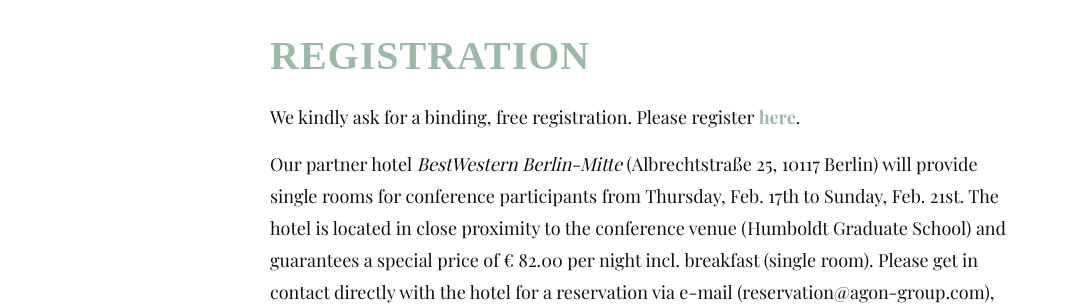
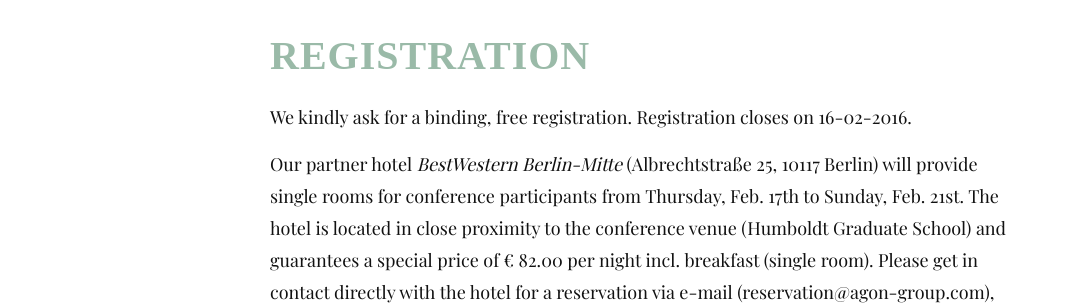
Before and after one commit to hu-bwg/website-zeichen-und-symbole, a Jekyll site: the page built from src/en/03_registration.md, in a window 1280 px wide. Shown: the part 423-728 px from the top of the page, without its empty margins (0-1072 px from the left). Built offline with Jekyll 4.4.1, drawn with Linux system fonts in a browser that asks for light colours; nearby versions of some CDN libraries; some web fonts are replaced.

Commit message:
REg closed

```diff
--- a/src/en/03_registration.md
+++ b/src/en/03_registration.md
@@ -6,7 +6,7 @@ language: en
 
 # Registration
 
-We kindly ask for a binding, free registration. Please register __[here](https://www.interdisciplinary-laboratory.hu-berlin.de/en/registration-form-conference-signs-and-symbols-2015)__.
+We kindly ask for a binding, free registration. Registration closes on 16-02-2016.
 
 Our partner hotel _BestWestern Berlin-Mitte_ (Albrechtstraße 25, 10117 Berlin) will provide single rooms for conference participants from Thursday, Feb. 17th to Sunday, Feb. 21st. The hotel is located in close proximity to the conference venue (Humboldt Graduate School) and guarantees a special price of € 82.00 per night incl. breakfast (single room). Please get in contact directly with the hotel for a reservation via e-mail (reservation@agon-group.com), fax (+49-030-214802891) or by phone (+49-030-214802828); please give the booking code _Bild Wissen Gestaltung_. More information on the hotel can be found  [here](https://www.bestwestern.de/hotels/Berlin/BEST-WESTERN-Hotel-Berlin-Mitte/).
 
```
